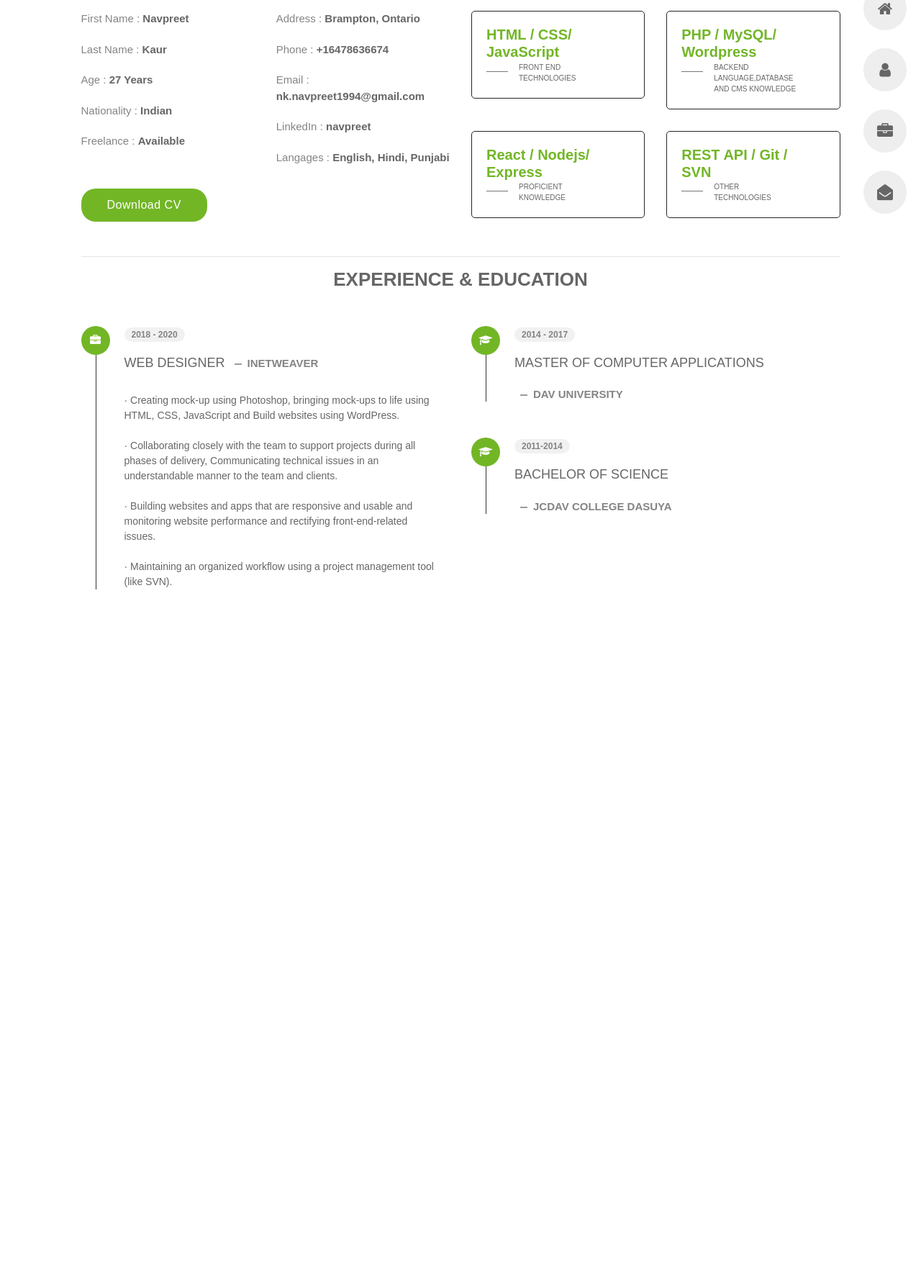
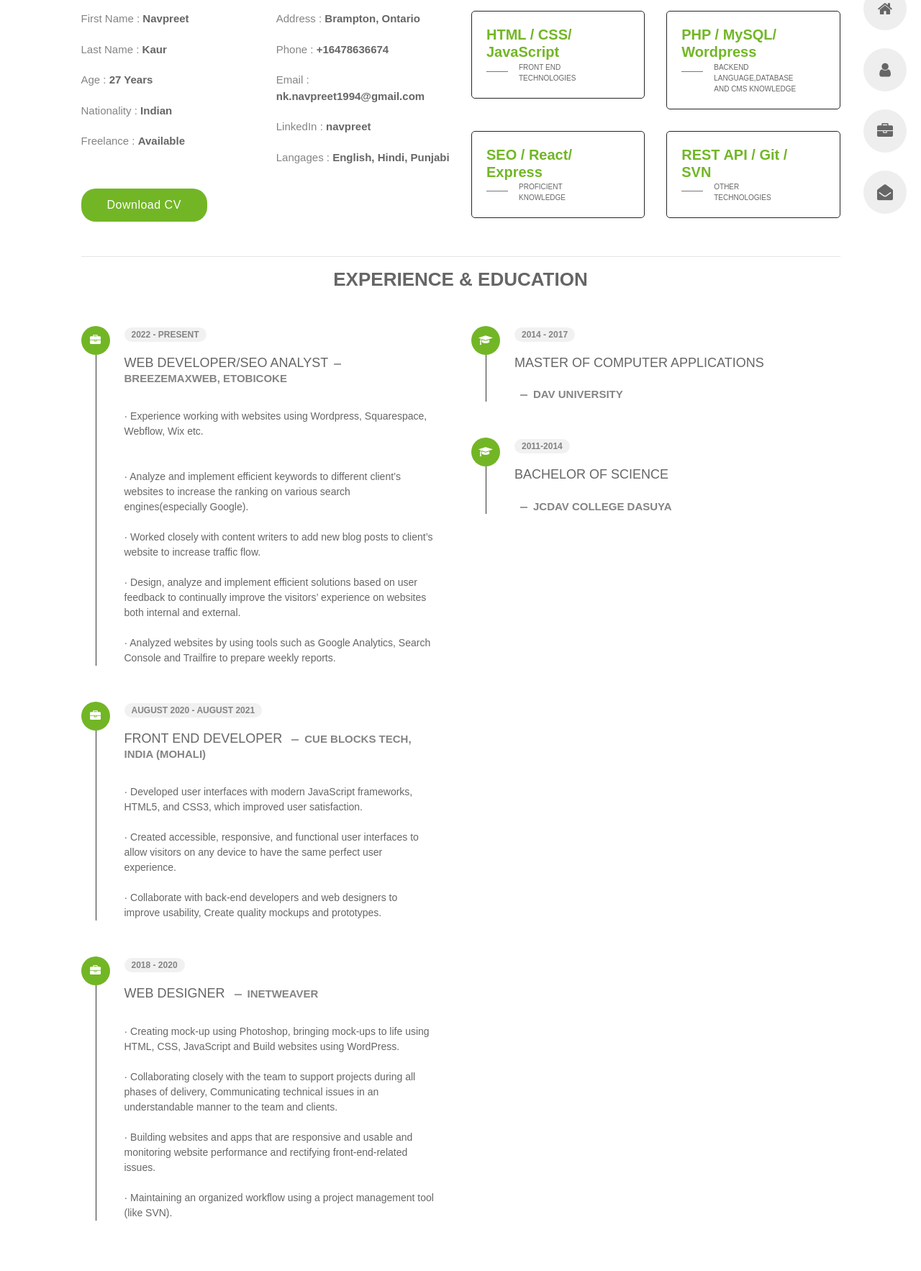
Before and after one commit to Nav-preet/nav, a PHP site: page /phpmail/about.php in a window 1280 px wide. Shown: the part 265-2031 px from the top of the page at 72% size. Before the commit the page ends 1084 px from the top, so only its background shows below. Run offline with PHP 8.4, Linux system fonts and the light colour scheme.

Commit message:
files content updated

```diff
--- a/about.php
+++ b/about.php
@@ -58,7 +58,7 @@
                     </div>
                     <div class="col-6">
                         <div class="box-stats">
-                            <h3 class="poppins-font position-relative">React / Nodejs/<br/>Express</h3>
+                            <h3 class="poppins-font position-relative">SEO / React/<br/>Express</h3>
                             <p class="open-sans-font m-0 position-relative text-uppercase">Proficient <span class="d-block">Knowledge</span></p>
                         </div>
                     </div>
@@ -79,6 +79,54 @@
                 <h3 class="text-uppercase pb-5 mb-0 text-left text-sm-center custom-title ft-wt-600">Experience <span>&</span> Education</h3>
             </div>
             <div class="col-lg-6 m-15px-tb">
+                <div class="resume-box">
+                    <ul>
+                        <li>
+                            <div class="icon">
+                                <i class="fa fa-briefcase"></i>
+                            </div>
+                            <span class="time open-sans-font text-uppercase">2022 - PRESENT</span>
+                            <h5 class="poppins-font text-uppercase">Web Developer/SEO Analyst <span class="place open-sans-font">BreezeMaxWeb, Etobicoke</span></h5>
+                            <p class="open-sans-font"><br/>
+                                                        · Experience working with websites using Wordpress, Squarespace, Webflow, Wix etc.                                                       <br/>
+                                                        <br/>
+                                                        <br/>
+                                                        ·  Analyze and implement efficient keywords to different client’s websites to increase the ranking on various search engines(especially Google).
+                                                        <br/>
+                                                        <br/>
+                                                        · Worked closely with content writers to add new blog posts to client’s website to increase traffic flow.
+                                                        <br/>
+                                                        <br/>
+                                                        · Design, analyze and implement efficient solutions based on user feedback to continually improve the visitors’ experience on websites both internal and external.
+                                                        <br/>
+                                                        <br/>
+                                                        · Analyzed websites by using tools such as Google Analytics, Search Console and Trailfire to prepare weekly reports.
+
+                            </p>
+                        </li>
+                    </ul>
+                </div>
+                <div class="resume-box">
+                    <ul>
+                        <li>
+                            <div class="icon">
+                                <i class="fa fa-briefcase"></i>
+                            </div>
+                            <span class="time open-sans-font text-uppercase">August  2020 - August  2021</span>
+                            <h5 class="poppins-font text-uppercase">Front End Developer <span class="place open-sans-font">Cue Blocks Tech, India (Mohali)</span></h5>
+                            <p class="open-sans-font"><br/>
+                                                        · Developed user interfaces with modern JavaScript frameworks, HTML5, and CSS3, which improved user satisfaction.
+                                                        <br/>
+                                                        <br/>
+                                                        · Created accessible, responsive, and functional user interfaces to allow visitors on any device to have the same perfect user experience.
+                                                        <br/>
+                                                        <br/>
+                                                        · Collaborate with back-end developers and web designers to improve usability, Create quality mockups and prototypes.
+                                                        <br/>
+                            </p>
+                        </li>
+                    </ul>
+                </div>
                 <div class="resume-box">
                     <ul>
                         <li>
--- a/index.php
+++ b/index.php
@@ -7,7 +7,7 @@
         <div class="home-container-right">
             <h6>HI THERE !</h6>
             <h1>I'M <span class="name">Navpreet Kaur</span></h1>
-            <p>I'm a web designer & front‑end developer focused on crafting clean & user‑friendly experiences, I am passionate about building excellent software that improves the lives of those around me.</p>
+            <p>I'm a web designer / front‑end developer and SEO Analyst focused on crafting clean & user‑friendly experiences, I am passionate about building excellent software that improves the lives of those around me.</p>
             <a class="btn btn-aboutme" href="about.php"><span>More About Me</span></a>
         </div>
     </div>
```
